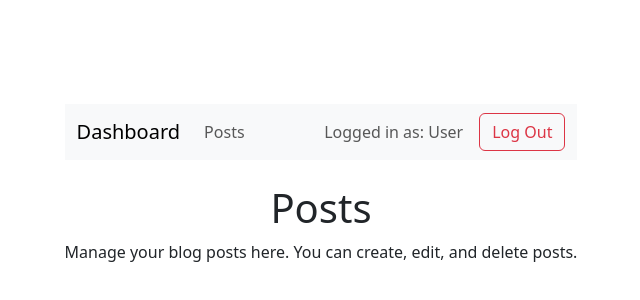
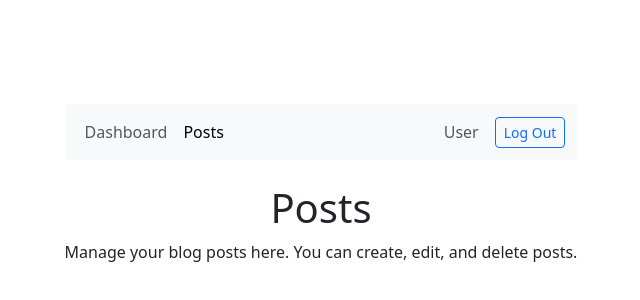
Before and after one commit to ricardocanedo/projeto-integrador-3-univesp-2025, a React (Vite) app in the folder cms/: page /posts in a window 1280 px wide. Shown: the part 208-508 px from the top of the page, without its empty margins (319-959 px from the left). Built offline with nearby package versions, Linux system fonts and the light colour scheme; sample sign-in values are in the browser's storage.

Commit message:
navbar links dinamicos

```diff
--- a/cms/src/components/Navbar.tsx
+++ b/cms/src/components/Navbar.tsx
@@ -1,8 +1,9 @@
 import React from 'react';
-import { Link, useNavigate } from 'react-router-dom';
+import { Link, useNavigate, useLocation } from 'react-router-dom';
 
 const Navbar: React.FC = () => {
     const navigate = useNavigate();
+    const location = useLocation();
 
     const handleLogout = () => {
         localStorage.removeItem('access_token');
@@ -15,7 +16,6 @@ const Navbar: React.FC = () => {
     return (
         <nav className="navbar navbar-expand-lg navbar-light bg-light">
             <div className="container-fluid">
-                <Link className="navbar-brand" to="/dashboard">Dashboard</Link>
                 <button
                     className="navbar-toggler"
                     type="button"
@@ -30,11 +30,42 @@ const Navbar: React.FC = () => {
                 <div className="collapse navbar-collapse" id="navbarNav">
                     <ul className="navbar-nav me-auto mb-2 mb-lg-0">
                         <li className="nav-item">
-                            <Link className="nav-link" to="/posts">Posts</Link>
+                            {location.pathname !== '/dashboard' && (
+                                <Link
+                                    className={`nav-link ${location.pathname === '/dashboard' ? 'active' : ''}`}
+                                    to="/dashboard"
+                                >
+                                    Dashboard
+                                </Link>
+                            )}
+                            {location.pathname === '/dashboard' && (
+                                <span
+                                    className={`nav-link active`}
+                                >
+                                    Dashboard
+                                </span>
+                            )}
+                        </li>
+                        <li className="nav-item">
+                            {location.pathname !== '/posts' && (
+                                <Link
+                                    className={`nav-link ${location.pathname === '/posts' ? 'active' : ''}`}
+                                    to="/posts"
+                                >
+                                    Posts
+                                </Link>
+                            )}
+                            {location.pathname === '/posts' && (
+                                <span
+                                    className={`nav-link active`}
+                                >
+                                    Posts
+                                </span>
+                            )}
                         </li>
                     </ul>
-                    <span className="navbar-text me-3">Logged in as: {username}</span>
-                    <button className="btn btn-outline-danger" onClick={handleLogout}>Log Out</button>
+                    <span className="navbar-text me-3">{username}</span>
+                    <button className="btn btn-sm btn-outline-primary" onClick={handleLogout}>Log Out</button>
                 </div>
             </div>
         </nav>
```
